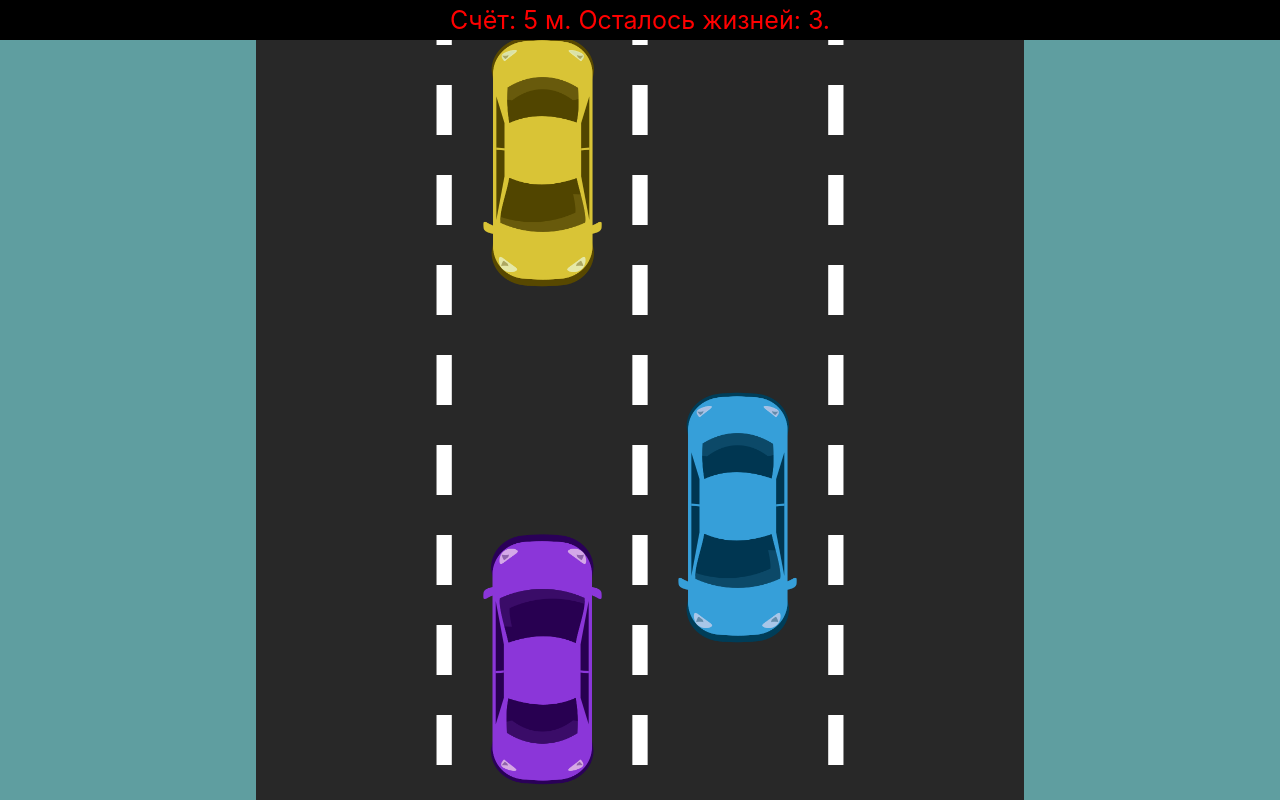
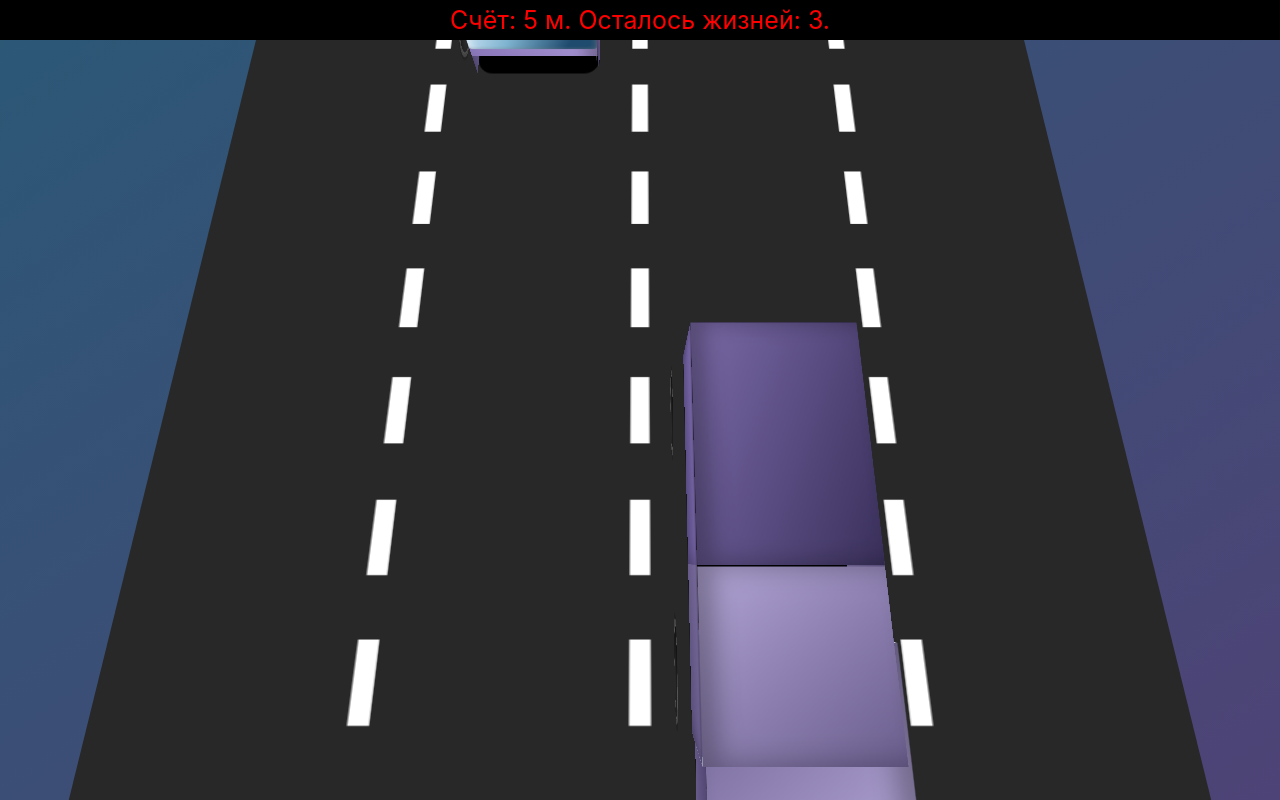
Before and after one commit to reznikovkg/vue-3-docker-compose, a Vue app in the folder vue/: page / in a window 1280 px wide. Built offline with nearby package versions, Linux system fonts and the light colour scheme.

Commit message:
Исправлена логика перемещения машины,проверка столкновений, добавлено 3д

```diff
--- a/vue/src/components/pages/IndexPage.vue
+++ b/vue/src/components/pages/IndexPage.vue
@@ -12,8 +12,8 @@
         <line class="game__line" :style="roadLineStyle" stroke-dasharray="50,40" x1="50%" y1="0" x2="50%" y2="100%" stroke="#ffffff" stroke-width="2%" />
         <line class="game__line" :style="roadLineStyle" stroke-dasharray="50,40" x1="75.5%" y1="0" x2="75.5%" y2="100%" stroke="#ffffff" stroke-width="2%" />
       </svg>
-      <Car :image="player.image" :lane="player.lane" :y="65"/>
-      <Car v-for="obstacle in obstacles" :key="obstacle.id" :image="obstacle.image" :lane="obstacle.lane" :direction="obstacle.direction" :y="obstacle.y"/>
+      <Car :image="player.image" :x="player.x" :y="playerY"/>
+      <Car v-for="obstacle in obstacles" :key="obstacle.id" :image="obstacle.image" :x="obstacle.x" :direction="obstacle.direction" :y="obstacle.y"/>
     </div>
   </div>
 </template>
@@ -38,11 +38,10 @@ export default {
       carId: 0,
       player: {
         image: violetCar,
-        lane: 2,
+        x: 55,
         lives: 3,
       },
       obstacles: [] as any[],
-      isMoving: false,
       isOver: false,
       gameInterval: null as any,
       spawnInterval: null as any,
@@ -62,6 +61,9 @@ export default {
     colors() {
       return [blueCar, greenCar, redCar, yellowCar]
     },
+    playerY() {
+      return 65;
+    },
   },
   mounted() {
     window.addEventListener('keydown', this.arrow)
@@ -75,16 +77,17 @@ export default {
   },
   methods: {
     arrow(event: KeyboardEvent) {
-      if(this.isMoving || this.isOver) return;
-      let newLane = this.player.lane
+      if(this.isOver) return;
+      let newX = this.player.x
+      const step = 10
       if (event.key === 'ArrowLeft') {
-        if (this.player.lane > 1) {
-          newLane = this.player.lane - 1
+        if (newX > 1 + step) {
+          newX -= step
         }
       }
       if (event.key === 'ArrowRight') {
-        if (this.player.lane < 4) {
-          newLane = this.player.lane + 1
+        if (newX < 83.5 - step) {
+          newX += step
         }
       }
       if (this.player.lives <= 0)
@@ -92,30 +95,17 @@ export default {
         this.gameOver()
         return
       }
-      const accident = this.isAccident(newLane)
-      if (accident) {
-        if (this.player.lives <= 0)
-        {
-          this.gameOver()
-          return
-        }
-      }
-      if (newLane !== this.player.lane) {
-        this.player.lane = newLane
-        this.isMoving = true
-        setTimeout(() => {
-          this.isMoving = false
-        }, 500)
-      }
+      this.player.x = newX
     },
     newObstacle() {
       const color = this.colors[Math.floor(Math.random() * 4)]
-      const lane = Math.floor(Math.random() * 4) + 1
+      const centers = [4.25, 29.25, 54.75, 79.75]
+      const x = centers[Math.floor(Math.random() * centers.length)]
       const id = this.carId++
       this.obstacles.push({
         id: id,
         image: color,
-        lane: lane,
+        x: x,
         direction: 1,
         y: -50,
         hit: false,
@@ -124,16 +114,28 @@ export default {
     spawn() {
       this.spawnInterval = setInterval(() => {
         this.newObstacle()
-      }, 1500)
+      }, 2000)
     },
     gameOver() {
       this.isOver = true
       clearInterval(this.gameInterval)
       clearInterval(this.spawnInterval)
     },
-    isAccident(lane: number) {
+    isIntersection(x1: number, x2: number, y1: number, y2: number) {
+      const left_car1 = x1
+      const left_car2 = x2
+      const right_car1 = x1 + 13
+      const right_car2 = x2 + 13
+      const top_car1 = y1
+      const top_car2 = y2
+      const bottom_car1 = y1 + 5
+      const bottom_car2 = y2 + 5
+      return left_car1 < right_car2 && right_car1 > left_car2
+      && bottom_car1 > top_car2 && top_car1 < bottom_car2
+    },
+    isAccident(x: number) {
       for (let obstacle of this.obstacles) {
-        if (!obstacle.hit && obstacle.lane === lane && obstacle.y > 55 && obstacle.y < 110) {
+        if (!obstacle.hit && this.isIntersection(obstacle.x, this.player.x, obstacle.y, this.playerY)) {
           this.player.lives -= 1
           obstacle.hit = true
           return true
@@ -153,8 +155,8 @@ export default {
           this.gameOver()
           return
         }
-        let newLane = this.player.lane
-        const accident = this.isAccident(newLane)
+        let newX = this.player.x
+        const accident = this.isAccident(newX)
         if (accident){
           if (this.player.lives <= 0)
           {
@@ -163,7 +165,7 @@ export default {
           }
         }
         this.obstacles = this.obstacles.filter(obstacle => obstacle.y < 120)
-      }, 50)
+      }, 45)
     },
   },
 }
@@ -177,7 +179,7 @@ export default {
   top: 0;
   left: 0;
   overflow: hidden;
-  background-color: cadetblue;
+  background: linear-gradient(145deg, #2b5876 0%, #4e4376 100%);
 
   &__header {
     position: absolute;
@@ -214,6 +216,9 @@ export default {
     height: 95%;
     top: 5%;
     left: 20%;
+    transform-style: preserve-3d;
+    transform: perspective(900px) rotateX(30deg);
+    transform-origin: center top;
   }
 
   &__line {
--- a/vue/src/components/ui/Car.vue
+++ b/vue/src/components/ui/Car.vue
@@ -1,21 +1,36 @@
 <template>
-  <div class="car" :style="styles" />
+  <div class="car" :style="styles">
+    <div class="car__cuboid">
+      <div class="car__cuboid__glass"/>
+      <div class="car__cuboid__front"/>
+      <div class="car__cuboid__cabin__top"/>
+      <div class="car__cuboid__cabin__left"/>
+      <div class="car__cuboid__cabin__right"/>
+      <div class="car__cuboid__body__top"/>
+      <div class="car__cuboid__body__left"/>
+      <div class="car__cuboid__body__right"/>
+      <div class="car__cuboid__back"/>
+      <div class="car__cuboid__bottom"/>
+    </div>
+    <div class="car__wheel1"/>
+    <div class="car__wheel2"/>
+    <div class="car__wheel3"/>
+    <div class="car__wheel4"/>
+  </div>
 </template>
 
 <script lang="ts">
-
-
 export default {
   name: 'Car',
   props: {
     image: {
       type: String,
     },
-    lane: {
+    direction: {
       type: Number,
       default: 0
     },
-    direction: {
+    x: {
       type: Number,
       default: 0
     },
@@ -29,8 +44,9 @@ export default {
       return {
         backgroundImage: `url(${this.image})`,
         top: this.y + '%',
-        left: `${((this.lane - 1) * 25.5) + 4}%`,
+        left: `${this.x}%`,
         transform: `rotate(${this.direction * 180}deg)`,
+        '--car-depth': '30',
       }
     }
   }
@@ -45,5 +61,176 @@ export default {
   top: 0;
   background-size: 100% 100%;
   transition: 0.5s;
+  transform-style: preserve-3d;
+  &__cuboid {
+    position: relative;
+    width: 100%;
+    height: 100%;
+    transform-style: preserve-3d;
+
+    &__glass {
+      background: linear-gradient(110deg, #e2f0ff 0%, #7fb4d0 40%, #1f4b6e 80%);
+      box-shadow: inset -2px -2px 5px rgba(0,0,0,0.2), inset 2px 2px 8px rgba(255,255,255,0.6);
+      z-index: 6;
+      position: absolute;
+      width: 100%;
+      height: calc(var(--car-depth) * 1vmin*0.3);
+      top: 0;
+      transform-origin: top;
+      transform: rotateX(-90deg) rotateY(180deg) translateY(calc(var(--car-depth) * 1vmin / -2));
+      border-radius: 5px;
+    }
+
+    &__front {
+      background: linear-gradient(45deg, #5e4f8a, #8e7bbd, #b6a3e0);
+      position: absolute;
+      width: 100%;
+      height: calc(var(--car-depth) * 1vmin);
+      top: 0;
+      transform-origin: top;
+      transform: rotateX(-90deg) rotateY(180deg) translateY(calc(var(--car-depth) * 1vmin / -2));
+      border-radius: 5px;
+      box-shadow: inset -10px 0 15px rgba(0,0,0,0.3);
+    }
+
+    &__cabin {
+
+      &__top {
+        position: absolute;
+        background: linear-gradient(145deg, #6b5f8e, #8f82b3, #b2a6d6);
+        width: 100%;
+        height: 40%;
+        transform: translateZ(calc(var(--car-depth) * 1vmin / 2));
+        box-shadow: inset -10px 0 15px rgba(0, 0, 0, 0.3);
+      }
+
+      &__left {
+        background: linear-gradient(135deg, #4a3f6b, #6b5f8e, #8a7ab3);
+        position: absolute;
+        width: calc(var(--car-depth) * 1vmin);
+        height: 100%;
+        left: 0;
+        transform-origin: left;
+        transform: rotateY(90deg) translateX(calc(var(--car-depth) * 1vmin / -2));
+        border-radius: 5px;
+        box-shadow: inset -10px 0 15px rgba(0,0,0,0.3);
+      }
+
+      &__right {
+        position: absolute;
+        background: linear-gradient(135deg, #4a3f6b, #6b5f8e, #8a7ab3);
+        position: absolute;
+        width: calc(var(--car-depth) * 1vmin);
+        height: 100%;
+        right: 0;
+        transform-origin: right;
+        transform: rotateY(-90deg) translateX(calc(var(--car-depth) * 1vmin / 2));
+        border-radius: 5px;
+        box-shadow: inset -10px 0 15px rgba(0,0,0,0.3);
+      }
+    }
+
+    &__body {
+
+      &__top {
+        background: linear-gradient(115deg, #3b315c, #5c4f85, #7c6ba8);
+        position: absolute;
+        width: 100%;
+        height: 60%;
+        transform: translateZ(calc(var(--car-depth) * 1vmin / 2)) translateY(67%);
+        box-shadow: inset -10px 0 15px rgba(0,0,0,0.3);
+      }
+
+      &__left {
+        background: linear-gradient(100deg, #3a2f60, #5a4d85, #7a68a8);
+        border-right: 3px solid rgba(0,0,0,0.5);
+        position: absolute;
+        width: calc(var(--car-depth) * 1vmin);
+        height: 60%;
+        left: 0;
+        transform-origin: left;
+        transform: rotateY(90deg) translateX(calc(var(--car-depth) * 1vmin / -2)) translateY(67%);
+        border-radius: 5px;
+        box-shadow: inset -10px 0 15px rgba(0,0,0,0.3);
+      }
+
+      &__right {
+        background: linear-gradient(100deg, #3a2f60, #5a4d85, #7a68a8);
+        position: absolute;
+        width: calc(var(--car-depth) * 1vmin);
+        height: 60%;
+        right: 0;
+        transform-origin: right;
+        transform: rotateY(-90deg) translateX(calc(var(--car-depth) * 1vmin / 2)) translateY(67%);
+        border-radius: 5px;
+        box-shadow: inset -10px 0 15px rgba(0,0,0,0.3);
+      }
+    }
+
+    &__back {
+      background: linear-gradient(135deg, #2f264b, #4c3d70);
+      position: absolute;
+      width: 100%;
+      height: calc(var(--car-depth) * 1vmin);
+      bottom: 0;
+      transform-origin: bottom;
+      transform: rotateX(-90deg) translateY(calc(var(--car-depth) * 1vmin / 2));
+      border-radius: 5px;
+      box-shadow: inset -10px 0 15px rgba(0,0,0,0.3);
+    }
+
+    &__bottom {
+      background-color: black;
+      position: absolute;
+      width: 100%;
+      height: 100%;
+      border-radius: 15px;
+      box-shadow: inset -10px 0 15px rgba(0,0,0,0.3);
+    }
+  }
+
+  &__wheel1 {
+    position: absolute;
+    width: 7vmin;
+    height: 7vmin;
+    border-radius: 50%;
+    background: radial-gradient(circle at 30% 30%, #2a2a2a, #0a0a0a);
+    box-shadow: 0 0 0 0.4vmin #444, 0 0 0 0.8vmin #222, inset 0 0 0 0.2vmin #555;
+    transform-style: preserve-3d;
+    transform: rotateY(-90deg) translateX(50%) translateY(-135%) translateZ(-8vw);
+  }
+
+  &__wheel2 {
+    position: absolute;
+    width: 7vmin;
+    height: 7vmin;
+    border-radius: 50%;
+    background: radial-gradient(circle at 30% 30%, #2a2a2a, #0a0a0a);
+    box-shadow: 0 0 0 0.4vmin #444, 0 0 0 0.8vmin #222, inset 0 0 0 0.2vmin #555;
+    transform-style: preserve-3d;
+    transform: rotateY(-90deg) translateX(50%) translateY(-135%) translateZ(2vw);
+  }
+
+  &__wheel3 {
+    position: absolute;
+    width: 7vmin;
+    height: 7vmin;
+    border-radius: 50%;
+    background: radial-gradient(circle at 30% 30%, #2a2a2a, #0a0a0a);
+    box-shadow: 0 0 0 0.4vmin #444, 0 0 0 0.8vmin #222, inset 0 0 0 0.2vmin #555;
+    transform-style: preserve-3d;
+    transform: rotateY(-90deg) translateX(50%) translateY(-430%) translateZ(-8vw);
+  }
+
+  &__wheel4 {
+    position: absolute;
+    width: 7vmin;
+    height: 7vmin;
+    border-radius: 50%;
+    background: radial-gradient(circle at 30% 30%, #2a2a2a, #0a0a0a);
+    box-shadow: 0 0 0 0.4vmin #444, 0 0 0 0.8vmin #222, inset 0 0 0 0.2vmin #555;
+    transform-style: preserve-3d;
+    transform: rotateY(-90deg) translateX(50%) translateY(-430%) translateZ(2vw);
+  }
 }
 </style>
```
